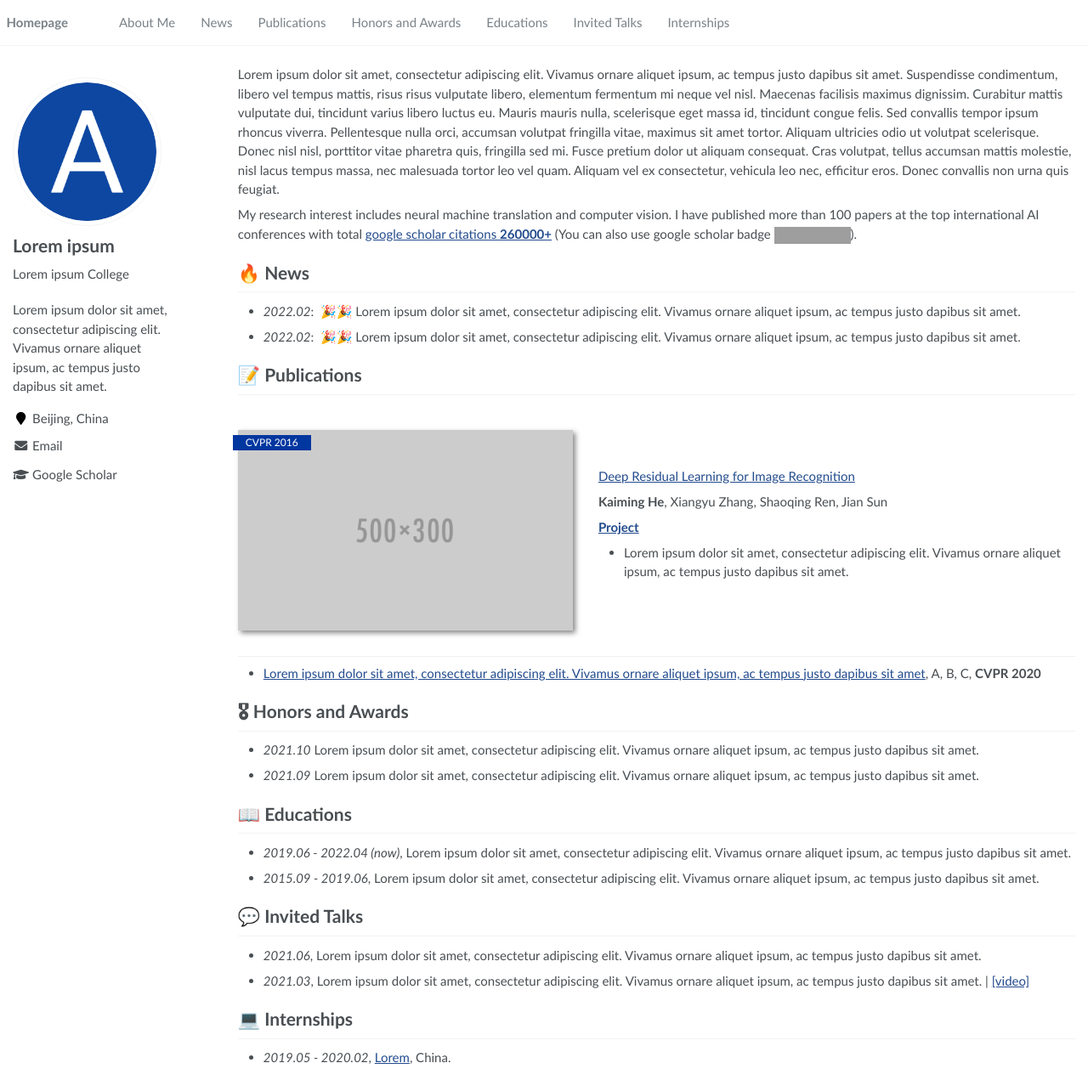
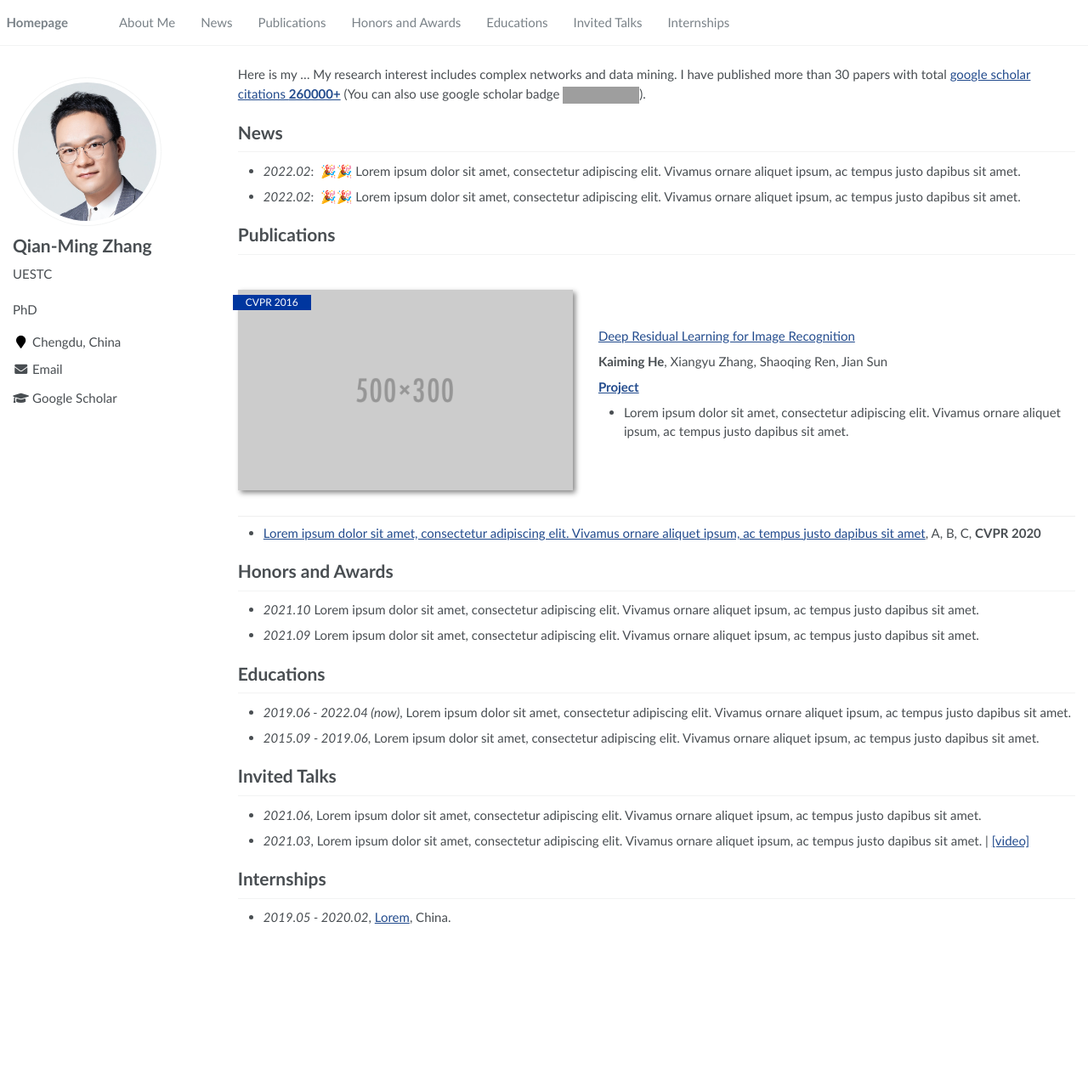
Before and after one commit to RayeRen/acad-homepage.github.io, a Jekyll site: the page built from _pages/about.md, in a window 1280 px wide and 1271 px high. Shown: the whole window at 85% size. Built offline with Jekyll 4.4.1, drawn with Linux system fonts in a browser that asks for light colours; grey boxes are pictures that could not be loaded.

Commit message:
修改个人信息

```diff
--- a/_config.yml
+++ b/_config.yml
@@ -6,9 +6,9 @@
 # `jekyll serve`. If you change this file, please restart the server process.
 
 # Site Settings
-title                    : "Lorem ipsum"
-description              : "Lorem ipsum dolor sit amet, consectetur adipiscing elit. Vivamus ornare aliquet ipsum, ac tempus justo dapibus sit amet. "
-repository               : "RayeRen/acad-homepage.github.io"
+title                    : "Qian-Ming Zhang"
+description              : "PhD"
+repository               : "qmzhangGit/qmzhang.github.io"
 google_scholar_stats_use_cdn : true
 
 # google analytics
@@ -21,14 +21,14 @@
 
 # Site Author
 author:
-  name             : "Lorem ipsum"
-  avatar           : "images/android-chrome-512x512.png"
-  bio              : "Lorem ipsum College"
-  location         : "Beijing, China"
+  name             : "Qian-Ming Zhang"
+  avatar           : "images/qm.png"
+  bio              : "UESTC"
+  location         : "Chengdu, China"
   employer         :
   pubmed           :
-  googlescholar    : "https://scholar.google.com/citations?user=YOUR_GOOGLE_SCHOLAR_ID"
-  email            : "Lorem@ipsum.com"
+  googlescholar    : "https://scholar.google.com/citations?user=e6-gZJ8AAAAJ&hl=en"
+  email            : "qmzhangpa@gmail.com"
   researchgate     :  # e.g., "https://www.researchgate.net/profile/yourprofile"
   uri              :
   bitbucket        :
--- a/_pages/about.md
+++ b/_pages/about.md
@@ -17,16 +17,15 @@
 
 <span class='anchor' id='about-me'></span>
 
-Lorem ipsum dolor sit amet, consectetur adipiscing elit. Vivamus ornare aliquet ipsum, ac tempus justo dapibus sit amet. Suspendisse condimentum, libero vel tempus mattis, risus risus vulputate libero, elementum fermentum mi neque vel nisl. Maecenas facilisis maximus dignissim. Curabitur mattis vulputate dui, tincidunt varius libero luctus eu. Mauris mauris nulla, scelerisque eget massa id, tincidunt congue felis. Sed convallis tempor ipsum rhoncus viverra. Pellentesque nulla orci, accumsan volutpat fringilla vitae, maximus sit amet tortor. Aliquam ultricies odio ut volutpat scelerisque. Donec nisl nisl, porttitor vitae pharetra quis, fringilla sed mi. Fusce pretium dolor ut aliquam consequat. Cras volutpat, tellus accumsan mattis molestie, nisl lacus tempus massa, nec malesuada tortor leo vel quam. Aliquam vel ex consectetur, vehicula leo nec, efficitur eros. Donec convallis non urna quis feugiat.
-
-My research interest includes neural machine translation and computer vision. I have published more than 100 papers at the top international AI conferences with total <a href='https://scholar.google.com/citations?user=DhtAFkwAAAAJ'>google scholar citations <strong><span id='total_cit'>260000+</span></strong></a> (You can also use google scholar badge <a href='https://scholar.google.com/citations?user=DhtAFkwAAAAJ'><img src="https://img.shields.io/endpoint?url={{ url | url_encode }}&logo=Google%20Scholar&labelColor=f6f6f6&color=9cf&style=flat&label=citations"></a>).
+Here is my ...
+My research interest includes complex networks and data mining. I have published more than 30 papers with total <a href='https://scholar.google.com/citations?user=e6-gZJ8AAAAJ&hl'>google scholar citations <strong><span id='total_cit'>260000+</span></strong></a> (You can also use google scholar badge <a href='https://scholar.google.com/citations?user=e6-gZJ8AAAAJ&hl'><img src="https://img.shields.io/endpoint?url={{ url | url_encode }}&logo=Google%20Scholar&labelColor=f6f6f6&color=9cf&style=flat&label=citations"></a>).
 
 
-# 🔥 News
+# News
 - *2022.02*: &nbsp;🎉🎉 Lorem ipsum dolor sit amet, consectetur adipiscing elit. Vivamus ornare aliquet ipsum, ac tempus justo dapibus sit amet.
 - *2022.02*: &nbsp;🎉🎉 Lorem ipsum dolor sit amet, consectetur adipiscing elit. Vivamus ornare aliquet ipsum, ac tempus justo dapibus sit amet.
 
-# 📝 Publications
+# Publications
 
 <div class='paper-box'><div class='paper-box-image'><div><div class="badge">CVPR 2016</div><img src='images/500x300.png' alt="sym" width="100%"></div></div>
 <div class='paper-box-text' markdown="1">
@@ -42,17 +41,17 @@
 
 - [Lorem ipsum dolor sit amet, consectetur adipiscing elit. Vivamus ornare aliquet ipsum, ac tempus justo dapibus sit amet](https://github.com), A, B, C, **CVPR 2020**
 
-# 🎖 Honors and Awards
+# Honors and Awards
 - *2021.10* Lorem ipsum dolor sit amet, consectetur adipiscing elit. Vivamus ornare aliquet ipsum, ac tempus justo dapibus sit amet.
 - *2021.09* Lorem ipsum dolor sit amet, consectetur adipiscing elit. Vivamus ornare aliquet ipsum, ac tempus justo dapibus sit amet.
 
-# 📖 Educations
+# Educations
 - *2019.06 - 2022.04 (now)*, Lorem ipsum dolor sit amet, consectetur adipiscing elit. Vivamus ornare aliquet ipsum, ac tempus justo dapibus sit amet.
 - *2015.09 - 2019.06*, Lorem ipsum dolor sit amet, consectetur adipiscing elit. Vivamus ornare aliquet ipsum, ac tempus justo dapibus sit amet.
 
-# 💬 Invited Talks
+# Invited Talks
 - *2021.06*, Lorem ipsum dolor sit amet, consectetur adipiscing elit. Vivamus ornare aliquet ipsum, ac tempus justo dapibus sit amet.
 - *2021.03*, Lorem ipsum dolor sit amet, consectetur adipiscing elit. Vivamus ornare aliquet ipsum, ac tempus justo dapibus sit amet.  \| [\[video\]](https://github.com/)
 
-# 💻 Internships
+# Internships
 - *2019.05 - 2020.02*, [Lorem](https://github.com/), China.
```
Also changed, not shown: images/android-chrome-512x512.png (deleted), images/qm.png (added).
